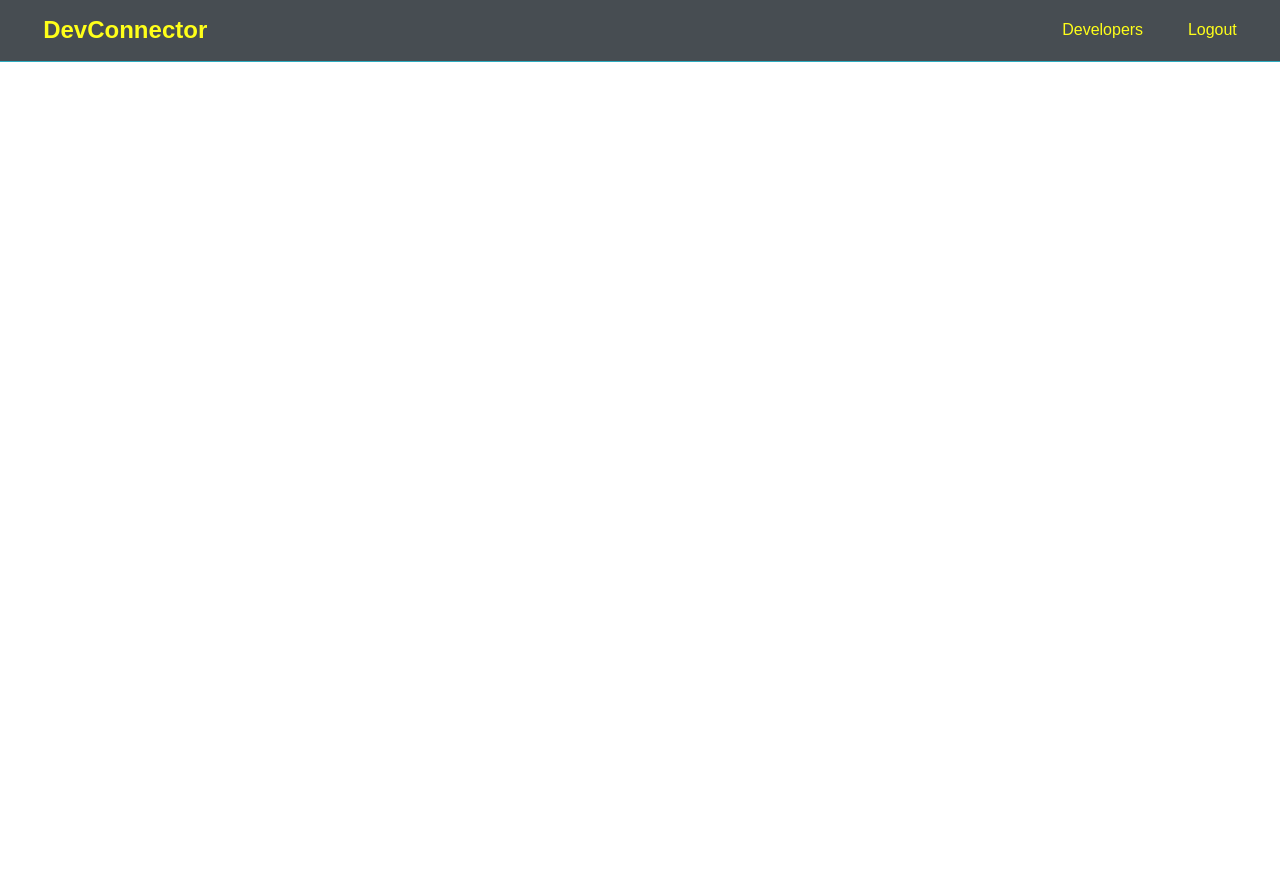
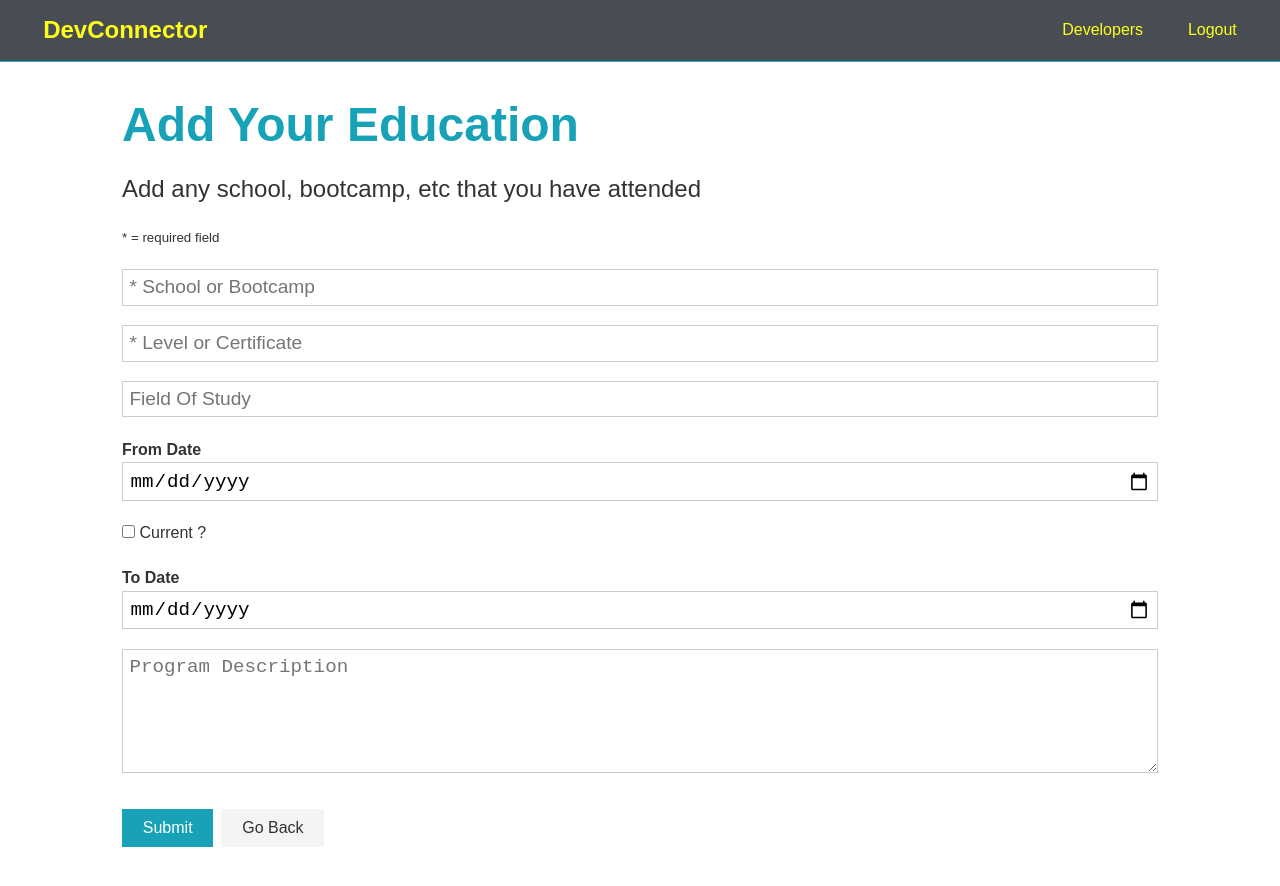
Before and after one commit to romenick-tester/devconnector.beta, a React (Create React App) app in the folder xclient/: page /add-education in a window 1280 px wide. Shown: the top 886 px of the page. Before the commit the page ends 800 px from the top, so only its background shows below. Built offline with nearby package versions, Linux system fonts and the light colour scheme; no server answers; sample sign-in values are in the browser's storage.

Commit message:
experience and education add functionality

```diff
--- a/xclient/src/App.js
+++ b/xclient/src/App.js
@@ -11,6 +11,8 @@ import {
     PrivateRoute,
     CreateProfileDisplay,
     EditProfileDisplay,
+    AddEducationDisplay,
+    AddExperienceDisplay,
 } from "./displays"
 import { loadUser, getUserProfile } from "./manager";
 
@@ -35,6 +37,8 @@ function App() {
                     <PrivateRoute path="/dashboard" component={DashboardDisplay} />
                     <PrivateRoute path="/create-profile" component={CreateProfileDisplay} />
                     <PrivateRoute path="/edit-profile" component={EditProfileDisplay} />
+                    <PrivateRoute path="/add-education" component={AddEducationDisplay} />
+                    <PrivateRoute path="/add-experience" component={AddExperienceDisplay} />
                     <Route path="/register" component={RegisterDisplay}/>
                     <Route path="/login" component={LoginDisplay} />
                 </Switch>
--- a/xclient/src/displays/AddEducationDisplay.js
+++ b/xclient/src/displays/AddEducationDisplay.js
@@ -1,22 +1,121 @@
-import React, { useState } from 'react';
-import { useSelector, useDispatch } from "react-redux";
+import React, { useRef, useState } from 'react';
+import { Link } from "react-router-dom";
+import { useDispatch } from "react-redux";
 import { addProfileEducation } from "../manager";
 
-function AddEducationDisplay() {
+function AddEducationDisplay({ history }) {
+    const [toDateDisabled, setToDateDisabled] = useState(false);
     const [form, setForm] = useState({
         school: "",
         level: "",
         fieldofstudy: "",
         from: "",
         to: "",
-        current: "",
+        current: false,
         description: ""
     })
 
+    const { school, level, fieldofstudy, from, to, current, description } = form;
+
+    const dispatch = useDispatch();
+
+    const checkboxRef = useRef(null);
+    const h4ToDateRef = useRef(null);
+
+    const onChange = (e) => {
+        setForm({ ...form, [e.target.name]: e.target.value });
+    }
+
+    const onSubmit = (e) => {
+        e.preventDefault();
+        dispatch(addProfileEducation(form));
+        history.push("/dashboard");
+    }
+
     return (
-        <div>
-
-        </div>
+        <>
+            <h1 class="large text-primary">
+                Add Your Education
+            </h1>
+            <p class="lead">
+                <i class="fas fa-graduation-cap"></i>
+                    Add any school, bootcamp, etc that you have attended
+            </p>
+            <small>* = required field</small>
+            <form class="form" onSubmit={onSubmit}>
+                <div class="form-group">
+                    <input
+                        type="text"
+                        placeholder="* School or Bootcamp"
+                        name="school"
+                        value={school}
+                        onChange={(e) => onChange(e)}
+                        required
+                    />
+                </div>
+                <div class="form-group">
+                    <input
+                        type="text"
+                        placeholder="* Level or Certificate"
+                        name="level"
+                        value={level}
+                        onChange={(e) => onChange(e)}
+                        required
+                    />
+                </div>
+                <div class="form-group">
+                    <input
+                        type="text"
+                        placeholder="Field Of Study"
+                        name="fieldofstudy"
+                        value={fieldofstudy}
+                        onChange={(e) => onChange(e)} />
+                </div>
+                <div class="form-group">
+                    <h4>From Date</h4>
+                    <input
+                        type="date"
+                        name="from"
+                        value={from}
+                        onChange={(e) => onChange(e)} />
+                </div>
+                <div class="form-group">
+                    <p ref={checkboxRef}>
+                        <input
+                            type="checkbox"
+                            checked={current}
+                            name="current"
+                            value={current}
+                            onChange={(e) => {
+                                setForm({ ...form, current: true });
+                                checkboxRef.current.innerHTML = `<h2>ongoing</h2>`
+                                h4ToDateRef.current.style.textDecoration = "line-through";
+                                setToDateDisabled(!toDateDisabled);
+                            }} /> Current ?
+                    </p>
+                </div>
+                <div class="form-group">
+                    <h4 ref={h4ToDateRef}>To Date</h4>
+                    <input
+                        type="date"
+                        name="to"
+                        value={to}
+                        onChange={(e) => onChange(e)}
+                        disabled={toDateDisabled} />
+                </div>
+                <div class="form-group">
+                    <textarea
+                        name="description"
+                        value={description} onChange={(e) => onChange(e)}
+                        cols="30"
+                        rows="5"
+                        placeholder="Program Description">
+                    </textarea>
+                </div>
+                <input type="submit" class="btn btn-primary my-1" />
+                <Link to="/dashboard" class="btn btn-light my-1">Go Back</Link>
+            </form>
+        </>
     )
 }
 
--- a/xclient/src/displays/AddExperienceDisplay.js
+++ b/xclient/src/displays/AddExperienceDisplay.js
@@ -1,23 +1,121 @@
-import React, { useState } from 'react';
-import { useSelector, useDispatch } from "react-redux";
+import React, { useRef, useState } from 'react';
+import { Link } from "react-router-dom";
+import { useDispatch } from "react-redux";
 import { addProfileExperience } from "../manager";
 
-function AddExperienceDisplay() {
+function AddExperienceDisplay({ history }) {
+    const [toDateDisabled, setToDateDisabled] = useState(false);
     const [form, setForm] = useState({
         title: "",
         company: "",
         location: "",
         from: "",
         to: "",
-        current: "",
+        current: false,
         description: ""
     })
 
+    const { title, company, location, from, to, current, description } = form;
+
+    const dispatch = useDispatch();
+
+    const checkboxRef = useRef(null);
+    const h4ToDateRef = useRef(null);
+
+    const onChange = (e) => {
+        setForm({ ...form, [e.target.name]: e.target.value });
+    }
+
+    const onSubmit = (e) => {
+        e.preventDefault();
+        dispatch(addProfileExperience(form));
+        history.push("/dashboard");
+    }
+
     return (
-        <div>
-
-        </div>
+        <>
+            <h1 class="large text-primary">
+                Add An Experience
+            </h1>
+            <p class="lead">
+                <i class="fas fa-code-branch"></i>
+                Add any developer/programming positions that you have had in the past
+            </p>
+            <small>* = required field</small>
+            <form class="form" onSubmit={onSubmit}>
+                <div class="form-group">
+                    <input
+                        type="text"
+                        placeholder="* Job Title"
+                        name="title"
+                        value={title}
+                        onChange={(e) => onChange(e)}
+                        required />
+                </div>
+                <div class="form-group">
+                    <input
+                        type="text"
+                        placeholder="* Company"
+                        name="company"
+                        value={company}
+                        onChange={(e) => onChange(e)}
+                        required />
+                </div>
+                <div class="form-group">
+                    <input
+                        type="text"
+                        placeholder="Location"
+                        name="location"
+                        value={location}
+                        onChange={(e) => onChange(e)} />
+                </div>
+                <div class="form-group">
+                    <h4>From Date</h4>
+                    <input
+                        type="date"
+                        name="from"
+                        value={from}
+                        onChange={(e) => onChange(e)} />
+                </div>
+                <div class="form-group">
+                    <p ref={checkboxRef}>
+                        <input
+                            type="checkbox"
+                            checked={current}
+                            name="current"
+                            value={current}
+                            onChange={(e) => {
+                                setForm({ ...form, current: true });
+                                checkboxRef.current.innerHTML = `<h2>ongoing</h2>`
+                                h4ToDateRef.current.style.textDecoration = "line-through";
+                                setToDateDisabled(!toDateDisabled);
+                            }} /> Current ?
+                    </p>
+                </div>
+                <div class="form-group">
+                    <h4 ref={h4ToDateRef}>To Date</h4>
+                    <input
+                        type="date"
+                        name="to"
+                        value={to}
+                        onChange={(e) => onChange(e)}
+                        disabled={toDateDisabled} />
+                </div>
+                <div class="form-group">
+                    <textarea
+                        name="description"
+                        cols="30"
+                        rows="5"
+                        placeholder="Job Description"
+                        value={description}
+                        onChange={(e) => onChange(e)}
+                    ></textarea>
+                </div>
+                <input type="submit" class="btn btn-primary my-1" />
+                <Link to="/dashboard" class="btn btn-light my-1">Go Back</Link>
+            </form>
+        </>
     )
 }
 
-export default AddExperienceDisplay
+export default AddExperienceDisplay;
--- a/xclient/src/manager/redux/reducers/authReducers.js
+++ b/xclient/src/manager/redux/reducers/authReducers.js
@@ -15,7 +15,7 @@ import {
 const tokenFromStorage = localStorage.getItem("token") ? JSON.parse(localStorage.getItem("token")) : null;
 
 const auth_initial_state = {
-    auth_loading: false,
+    auth_loading: tokenFromStorage ? false : true,
     auth_error: false,
     isAuthenticated: tokenFromStorage ? true : false,
     token: tokenFromStorage,
--- a/xclient/src/manager/redux/reducers/profileReducers.js
+++ b/xclient/src/manager/redux/reducers/profileReducers.js
@@ -8,7 +8,7 @@ import {
 } from "../constants/profileConstants";
 
 const single_profile_state = {
-    single_profile_loading: false,
+    single_profile_loading: true,
     single_profile_error: false,
     single_profile: null,
 }
```
Also changed, not shown: xclient/src/components/ProfileEducation.js (+10 -13 lines), xclient/src/components/ProfileExperience.js (+9 -4 lines).
